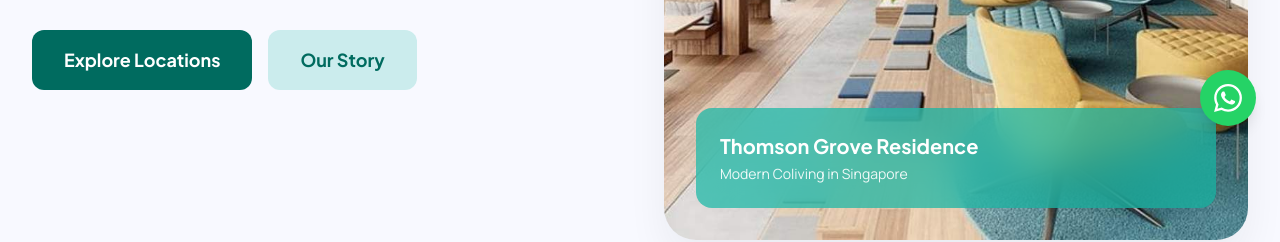
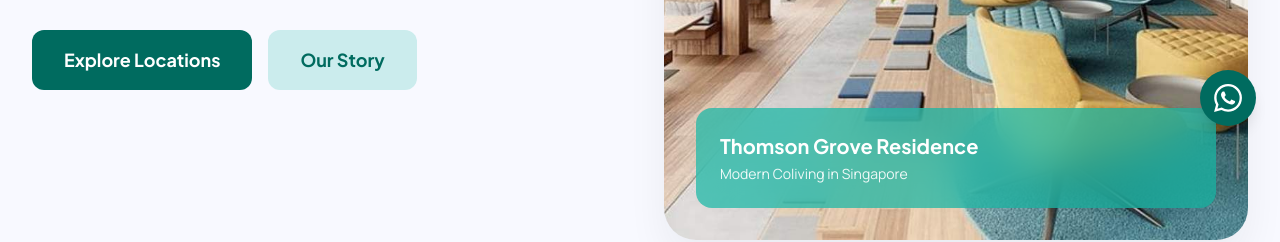
Before and after one commit to markiewee/hyve-website, a React (Vite) app: page / in a window 1280 px wide. Shown: the part 650-892 px from the top of the page. Built offline with nearby package versions, Linux system fonts and the light colour scheme; no server answers.

Commit message:
fix: WhatsApp button color to match brand teal, remove meaningless Popular tags from locations
Co-Authored-By: Claude Opus 4.6 (1M context) <noreply@anthropic.com>

```diff
--- a/src/components/FloatingWhatsApp.jsx
+++ b/src/components/FloatingWhatsApp.jsx
@@ -5,7 +5,7 @@ const FloatingWhatsApp = () => {
       target="_blank"
       rel="noopener noreferrer"
       className="fixed bottom-6 right-6 z-50 w-14 h-14 rounded-full flex items-center justify-center shadow-lg hover:scale-110 transition-transform duration-200"
-      style={{ backgroundColor: '#25D366' }}
+      style={{ backgroundColor: '#006b5f' }}
       aria-label="Chat on WhatsApp"
     >
       <svg
--- a/src/components/LocationsPageWithSanity.jsx
+++ b/src/components/LocationsPageWithSanity.jsx
@@ -125,11 +125,6 @@ const LocationsPage = () => {
                           {neighborhoodProperties.length} propert{neighborhoodProperties.length !== 1 ? 'ies' : 'y'}
                         </p>
                       </div>
-                      {neighborhood.featured && (
-                        <span className="bg-[#71f8e4] text-[#00201c] px-3 py-1 rounded-full text-xs font-bold font-['Inter'] uppercase">
-                          Popular
-                        </span>
-                      )}
                     </div>
 
                     <div className="aspect-[16/9] rounded-lg overflow-hidden mb-4 relative">
```
